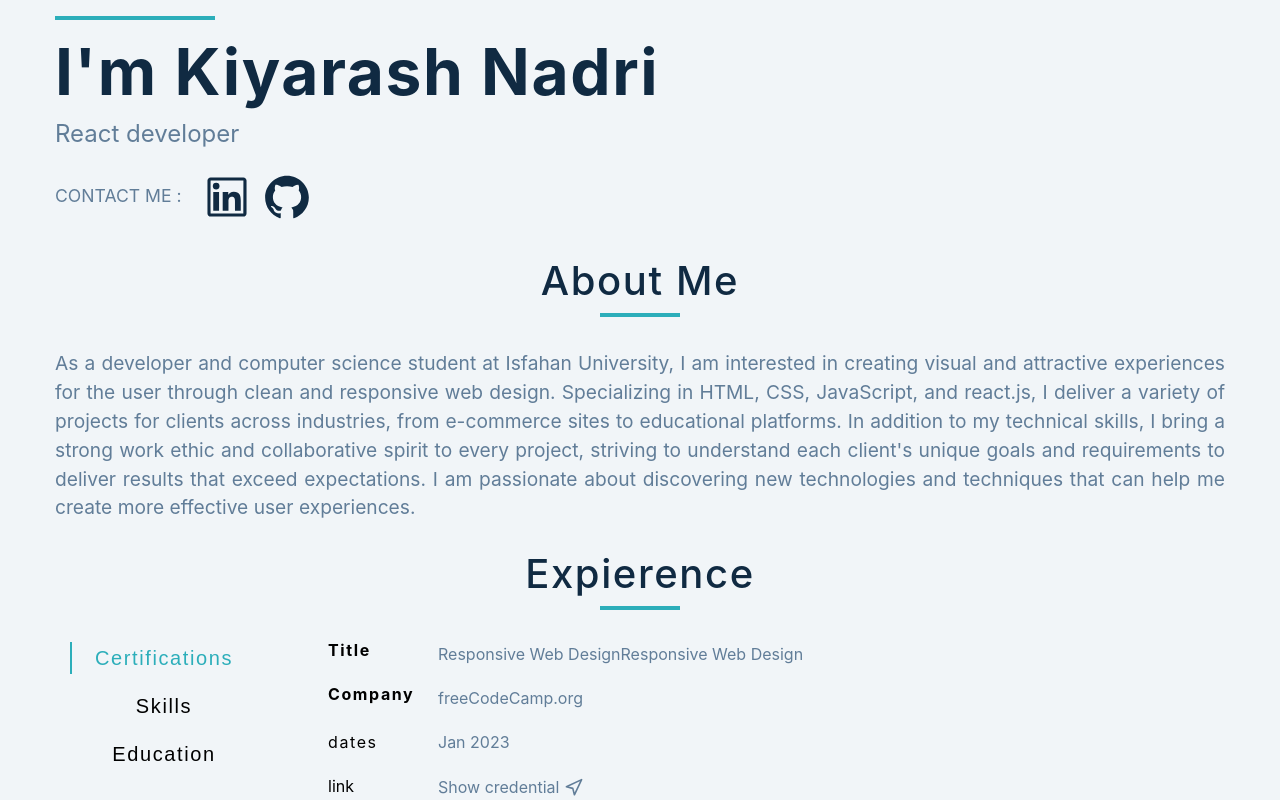
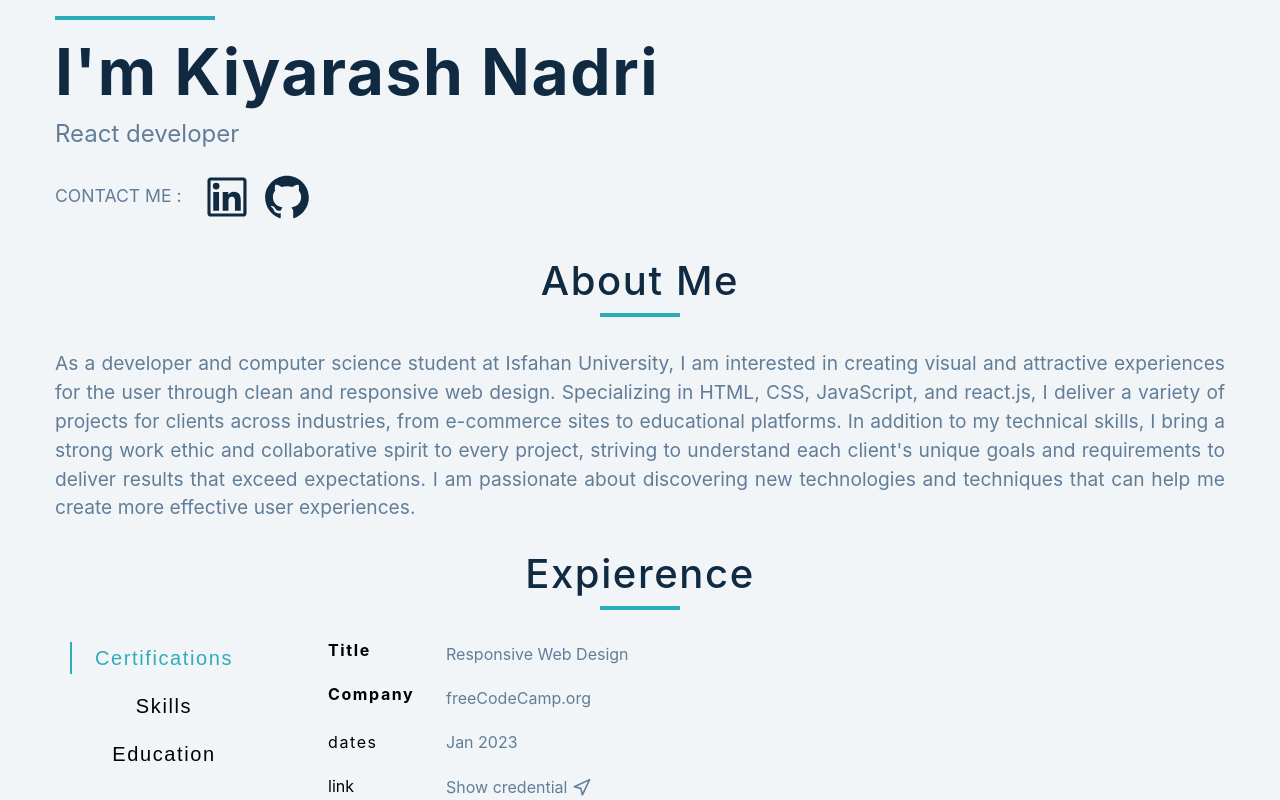
Before and after one commit to kiyarashnd/myResume, a React (Vite) app: page / in a window 1280 px wide. Shown: the top 800 px of the page. Built offline with nearby package versions, Linux system fonts and the light colour scheme.

Commit message:
fix misspelling

```diff
--- a/src/Certifications.jsx
+++ b/src/Certifications.jsx
@@ -5,7 +5,7 @@ const Certifications = () => {
     <section className="job-info">
       <div className="titleCerti">
         <h3 className="width">title</h3>
-        <p>Responsive Web DesignResponsive Web Design</p>
+        <p>Responsive Web Design</p>
       </div>
       <div className="company">
         <h4 className="width">company</h4>
--- a/src/Education.jsx
+++ b/src/Education.jsx
@@ -8,7 +8,8 @@ const Education = () => {
       <div>
         <h4>University of Isfahan</h4>
         <p className="myPara">
-          Bachelor's degree, Computer ScienceBachelor's degree, Computer Science
+          Bachelor's degree, Computer Science Bachelor's degree, Computer
+          Science
         </p>
         <p className="dateOfEdu">Apr 2020</p>
       </div>
--- a/src/index.css
+++ b/src/index.css
@@ -497,7 +497,7 @@ p {
   }
 
   .width{
-    width: 5rem;
+    width: 5.5rem;
   font-size: 1rem;
     color: black;
   }
```
